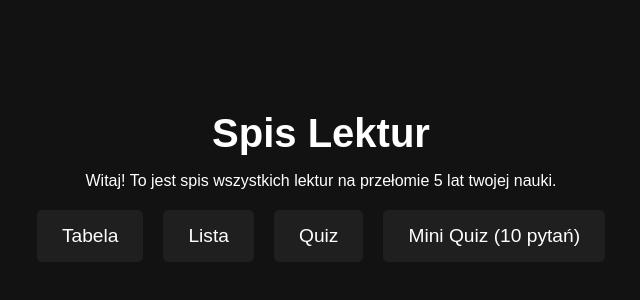
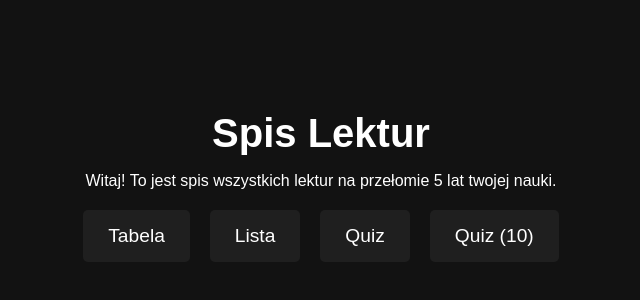
Before and after one commit to olo66789/polski, a plain HTML site: page index.html in a window 1280 px wide. Shown: the part 202-502 px from the top of the page, without its empty margins (319-959 px from the left). Drawn offline with Linux system fonts and the light colour scheme.

Commit message:
Update index.html

```diff
--- a/index.html
+++ b/index.html
@@ -67,7 +67,7 @@
             <a href="tabela.html" class="button">Tabela</a>
             <a href="lista.html" class="button">Lista</a>
 			<a href="quiz.html" class="button">Quiz</a>
-			<a href="miniquiz.html" class="button">Mini Quiz (10 pytań)</a>
+			<a href="miniquiz.html" class="button">Quiz (10)</a>
         </div>
     </div>
 </body>
```
